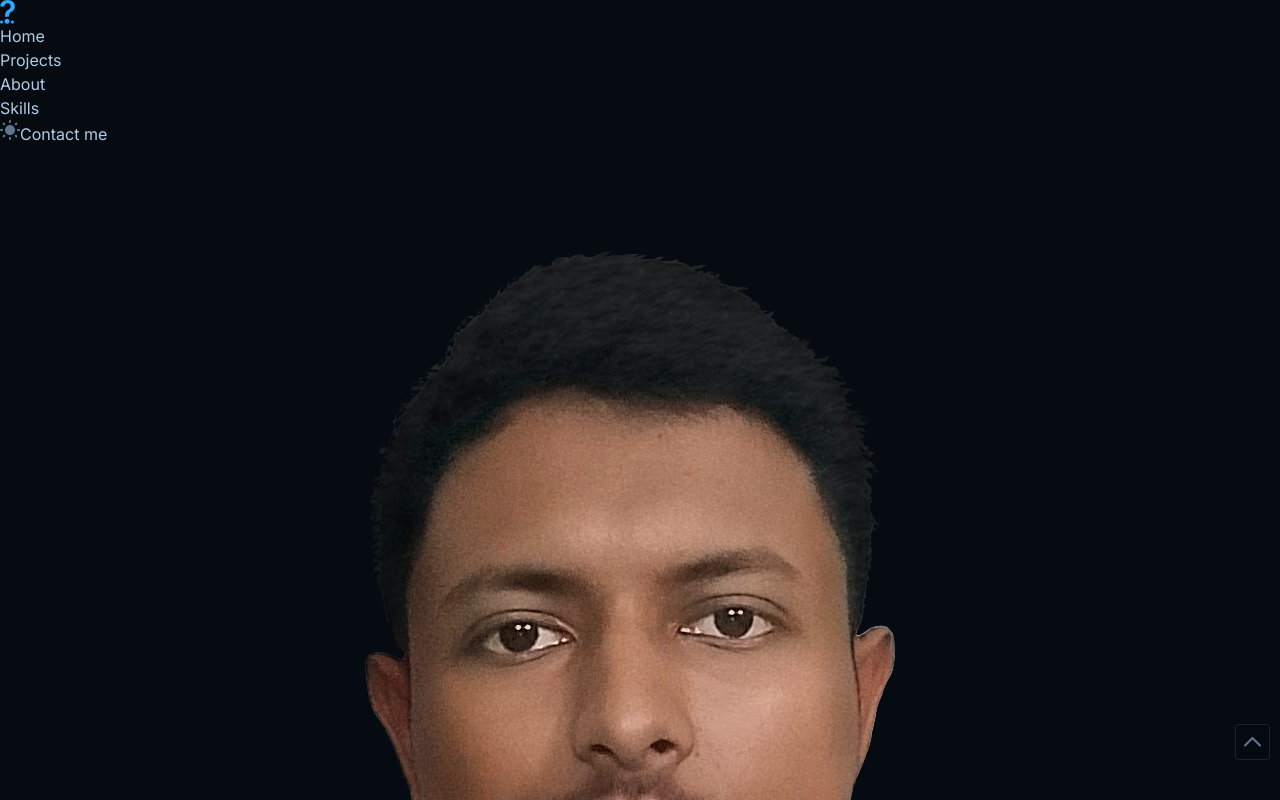
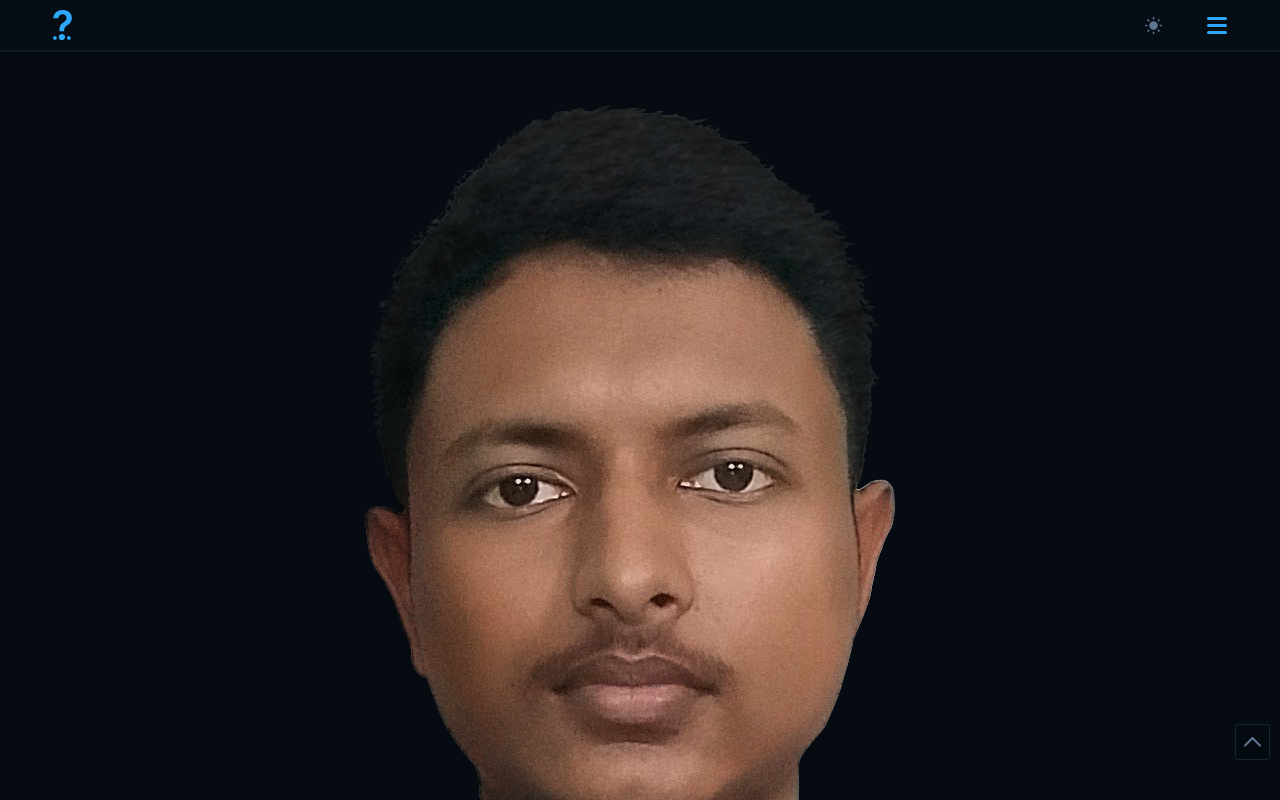
Before and after one commit to Gobindo-Chakraborty/hellogbc, a Next.js app: page / in a window 1280 px wide. Shown: the top 800 px of the page. Built offline with nearby package versions, Linux system fonts and the light colour scheme.

Commit message:
Header section designed with tailwind css for small  screens and theme provider added

```diff
--- a/app/layout.tsx
+++ b/app/layout.tsx
@@ -5,6 +5,8 @@ import "./globals.css";
 import Header from "@/components/layout/Header";
 import Footer from "@/components/layout/Footer";
 import BackToTop from "@/components/ui/BackToTop";
+
+import Providers from "./providers";
 
 const inter = Inter({
   variable: "--font-inter",
@@ -29,10 +31,12 @@ export default function RootLayout({
       className={`${inter.variable} h-full scroll-smooth antialiased`}
     >
       <body className="font-inter bg-primary-bg text-primary-text flex min-h-full flex-col overflow-x-hidden text-base leading-[150%] font-normal">
-        <Header />
-        <main>{children}</main>
-        <Footer />
-        <BackToTop />
+        <Providers>
+          <Header />
+          <main>{children}</main>
+          <Footer />
+          <BackToTop />
+        </Providers>
       </body>
     </html>
   );
--- /dev/null
+++ b/app/providers.tsx
@@ -0,0 +1,16 @@
+"use client";
+
+import { ThemeProvider } from "next-themes";
+
+export default function Providers({ children }: { children: React.ReactNode }) {
+  return (
+    <ThemeProvider
+      attribute="data-theme"
+      defaultTheme="dark"
+      enableSystem={false}
+      disableTransitionOnChange
+    >
+      {children}
+    </ThemeProvider>
+  );
+}
--- a/components/layout/Header.tsx
+++ b/components/layout/Header.tsx
@@ -1,29 +1,115 @@
+"use client";
+
 import Link from "next/link";
 import Logo from "../icons/Logo";
 import Sun from "../icons/Sun";
+import { useEffect, useState } from "react";
+import { usePathname } from "next/navigation";
+import { useTheme } from "next-themes";
+import Moon from "../icons/Moon";
 
 export default function Header() {
+  const [open, setOpen] = useState(false);
+
+  const [mounted, setMounted] = useState(false);
+
+  const pathname = usePathname();
+
+  const isContactPage = pathname === "/contact";
+
+  const { resolvedTheme, setTheme } = useTheme();
+
+  useEffect(() => {
+    // eslint-disable-next-line   react-hooks/set-state-in-effect
+    setMounted(true);
+  }, []);
+
+  const isLightTheme = mounted ? resolvedTheme === "light" : false;
+
   return (
-    <header>
-      <Link href="/">
-        <Logo className="text-light-blue" />
-      </Link>
+    <header className="fixed z-100 w-full">
+      <div className="bg-secondary-bg/60 border-b-primary-border w-full border-b-2 backdrop-blur-xl">
+        <div className="mx-auto flex w-11/12 max-w-384 items-center justify-between py-2.5">
+          <Link href="/" aria-label="Home">
+            <Logo className="text-light-blue h-auto w-4.75" />
+          </Link>
+          <div className="flex items-center gap-11.25">
+            <button
+              type="button"
+              className="cursor-pointer"
+              aria-label="Toggle theme"
+              onClick={() => setTheme(isLightTheme ? "dark" : "light")}
+            >
+              {!mounted ? (
+                <span className="h-auto w-4.25" />
+              ) : isLightTheme ? (
+                <Moon className="text-secondary-text h-auto w-4.25" />
+              ) : (
+                <Sun className="text-secondary-text h-auto w-4.25" />
+              )}
+            </button>
+            <Link href={isContactPage ? "/" : "/contact"} className="hidden">
+              {isContactPage ? "Go Home" : "Contact me"}
+            </Link>
+            <button
+              type="button"
+              aria-label="Toggle navigation"
+              className="flex cursor-pointer flex-col gap-1"
+              onClick={() => setOpen(!open)}
+            >
+              <span
+                className={`bg-light-blue h-0.75 w-5 rounded-full transition-all duration-300 ${open ? "translate-y-1.75 rotate-45" : ""}`}
+              ></span>
+              <span
+                className={`bg-light-blue h-0.75 w-5 rounded-full transition-all duration-200 ${open ? "opacity-0" : "opacity-100"}`}
+              ></span>
+              <span
+                className={`bg-light-blue h-0.75 w-5 rounded-full transition-all duration-300 ${open ? "-translate-y-1.75 -rotate-45" : ""}`}
+              ></span>
+            </button>
+          </div>
+        </div>
+      </div>
 
-      <nav>
-        <ul>
-          <li>Home</li>
-          <li>Projects</li>
-          <li>About</li>
-          <li>Skills</li>
+      <nav
+        className={`bg-primary-bg/60 fixed top-0 right-0 bottom-0 left-0 backdrop-blur-3xl ${open ? "flex" : "hidden"} -z-1 items-center justify-center text-center font-bold`}
+      >
+        <ul className="flex flex-col gap-10">
+          <li>
+            <Link
+              onClick={() => setOpen(false)}
+              href="/#home"
+              className="text-light-blue"
+            >
+              Home
+            </Link>
+          </li>
+          <li>
+            <Link onClick={() => setOpen(false)} href="/#projects" className="">
+              Projects
+            </Link>
+          </li>
+          <li>
+            <Link onClick={() => setOpen(false)} href="/#about" className="">
+              About
+            </Link>
+          </li>
+          <li>
+            <Link onClick={() => setOpen(false)} href="/#Skills" className="">
+              Skills
+            </Link>
+          </li>
+          <li className="pt-5">
+            <Link
+              onClick={() => setOpen(false)}
+              href={isContactPage ? "/" : "/contact"}
+              className="border-light-blue rounded-full border-2 px-4.75 py-3.25"
+            >
+              {isContactPage ? "Go Home" : "Contact me"}
+            </Link>
+          </li>
         </ul>
       </nav>
-
-      <div>
-        <button type="button">
-          <Sun className="text-secondary-text" />
-        </button>
-        <Link href="">Contact me</Link>
-      </div>
     </header>
   );
 }
```
